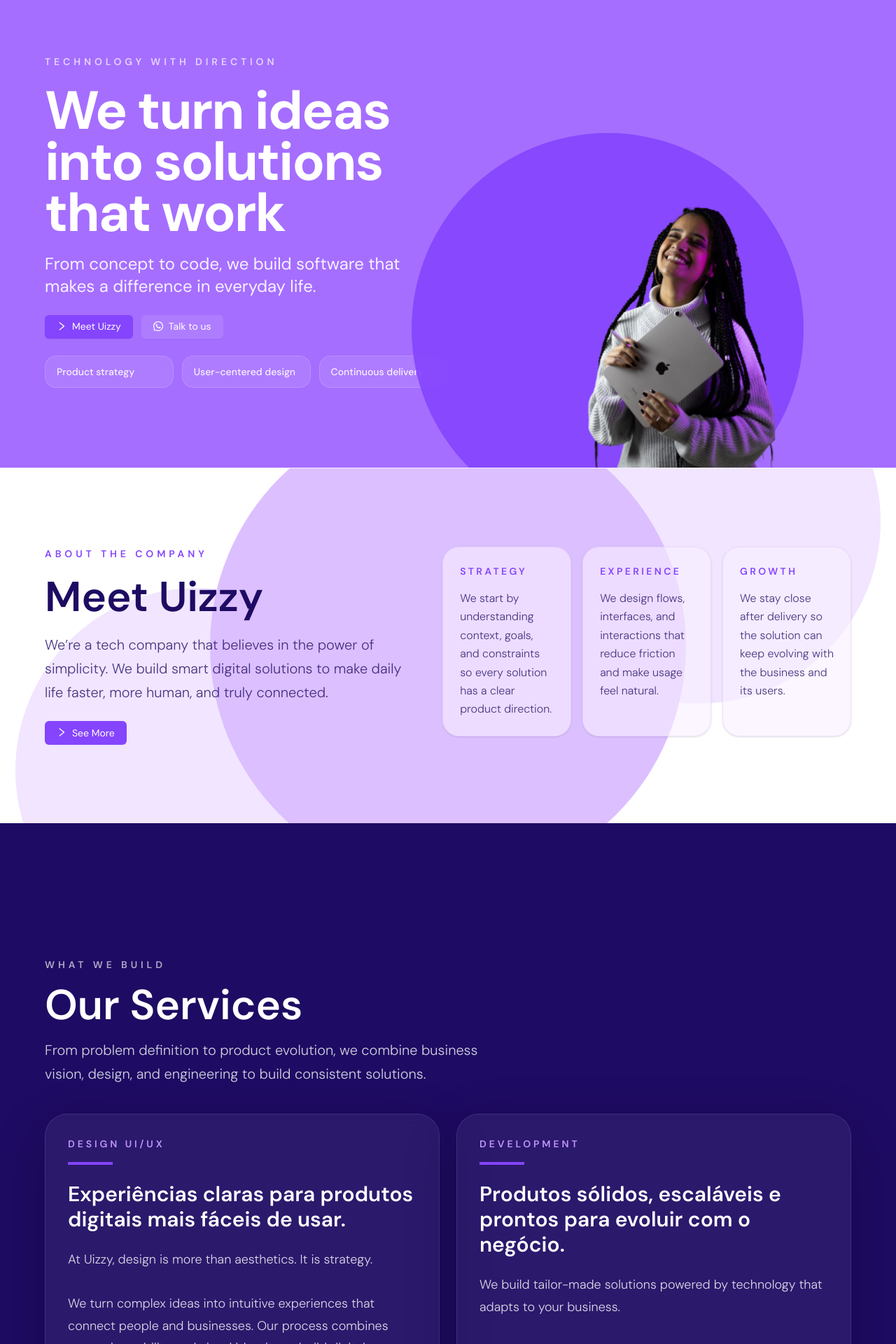
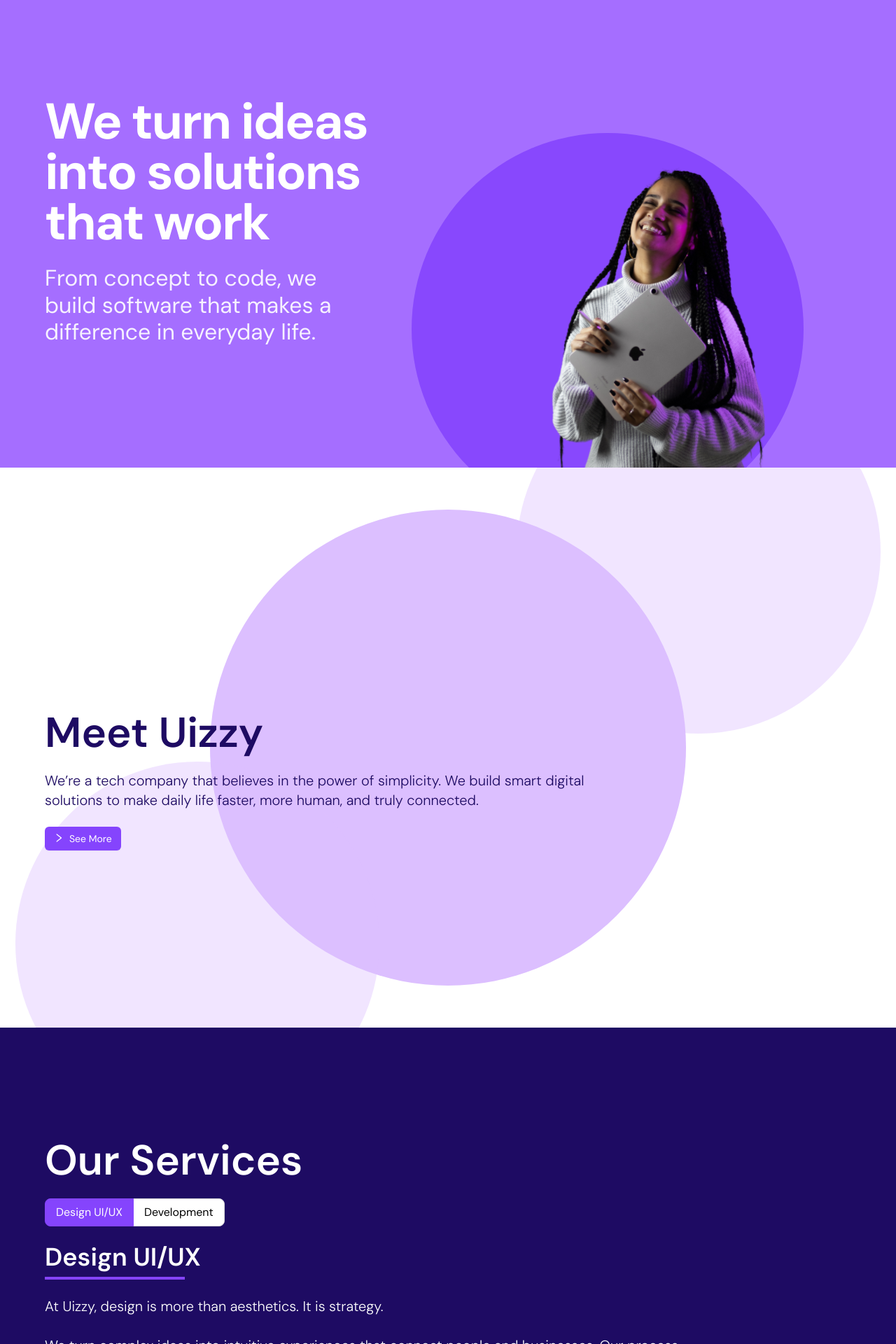
Before and after one commit to fernandamachado1/uizzy-site, a Next.js app: page /en in a window 1280 px wide. Shown: the part 180-2100 px from the top of the page at 70% size. Built offline with nearby package versions, Linux system fonts and the light colour scheme.

Commit message:
refactor

```diff
--- a/dictionaries/en/home.ts
+++ b/dictionaries/en/home.ts
@@ -1,26 +1,14 @@
 export default {
-    heroEyebrow: "Technology with direction",
     hero: "We turn ideas into solutions that work",
     heroDesc: "From concept to code, we build software that makes a difference in everyday life.",
-    heroPrimaryCta: "Meet Uizzy",
-    heroSecondaryCta: "Talk to us",
-    heroProof1: "Product strategy",
-    heroProof2: "User-centered design",
-    heroProof3: "Continuous delivery",
+    heroCtaPrimary: "Talk on WhatsApp",
+    heroCtaSecondary: "See services",
+    heroSupport: "Talk directly with our team to ask questions and find the best path for your project.",
 
     meetUizzy: "Meet Uizzy",
     meetUizzyDesc: "We’re a tech company that believes in the power of simplicity. We build smart digital solutions to make daily life faster, more human, and truly connected.",
-    aboutCard1Title: "Strategy",
-    aboutCard1Desc: "We start by understanding context, goals, and constraints so every solution has a clear product direction.",
-    aboutCard2Title: "Experience",
-    aboutCard2Desc: "We design flows, interfaces, and interactions that reduce friction and make usage feel natural.",
-    aboutCard3Title: "Growth",
-    aboutCard3Desc: "We stay close after delivery so the solution can keep evolving with the business and its users.",
-    aboutEyebrow: "About the company",
 
     ourServices: "Our Services",
-    servicesEyebrow: "What we build",
-    servicesIntro: "From problem definition to product evolution, we combine business vision, design, and engineering to build consistent solutions.",
     designDesc: `At Uizzy, design is more than aesthetics. It is strategy.
         <br/>
         <br/>
@@ -35,7 +23,6 @@ export default {
     uizzyTalksDesc: "Tips, trends, and conversations about design, technology, and innovation — from our team to you.",
 
     whereTitle: "Where we are",
-    contactEyebrow: "Contact and presence",
     whereDesc: "We’re based in Curitiba, Brazil, and we also work remotely. For in-person visits, we operate by appointment only.",
     whereCity: "Curitiba/PR — Brazil",
     whereScheduling: "Remote and in-person by appointment",
--- a/dictionaries/pt/home.ts
+++ b/dictionaries/pt/home.ts
@@ -1,26 +1,14 @@
 export default {
-    heroEyebrow: "Tecnologia com direção",
     hero: "Fazemos ideias se tornarem soluções que funcionam",
     heroDesc: "Do conceito ao código, criamos software que fazem a diferença na vida cotidiana",
-    heroPrimaryCta: "Conheça a Uizzy",
-    heroSecondaryCta: "Fale com a gente",
-    heroProof1: "Estratégia para produto",
-    heroProof2: "Design centrado em uso",
-    heroProof3: "Entrega com continuidade",
+    heroCtaPrimary: "Falar no WhatsApp",
+    heroCtaSecondary: "Ver serviços",
+    heroSupport: "Atendimento direto com nosso time para tirar dúvidas e entender o melhor caminho para o seu projeto.",
 
     meetUizzy: "Conheça a Uizzy",
     meetUizzyDesc: "Somos uma empresa de tecnologia que acredita no poder da simplicidade. Construímos soluções digitais inteligentes para tornar o dia a dia mais rápido, humano e verdadeiramente conectado.",
-    aboutCard1Title: "Estratégia",
-    aboutCard1Desc: "Começamos entendendo contexto, objetivo e restrições para transformar demandas em direção clara de produto.",
-    aboutCard2Title: "Experiência",
-    aboutCard2Desc: "Desenhamos fluxos, interfaces e interações que reduzem atrito e deixam o uso mais natural.",
-    aboutCard3Title: "Evolução",
-    aboutCard3Desc: "Acompanhamos a entrega para que a solução continue crescendo com o negócio e com as pessoas.",
-    aboutEyebrow: "Sobre a empresa",
 
     ourServices: "Nossos Serviços",
-    servicesEyebrow: "O que construímos",
-    servicesIntro: "Da definição do problema até a evolução do produto, unimos visão de negócio, design e engenharia para criar soluções consistentes.",
     designDesc: `Na Uizzy, design é mais do que estética. É estratégia.
         <br/>
         <br/>
@@ -35,7 +23,6 @@ export default {
     uizzyTalksDesc: "Dicas, tendências e conversas sobre design, tecnologia e inovação — da nossa equipe para você.",
 
     whereTitle: "Onde estamos",
-    contactEyebrow: "Contato e presença",
     whereDesc: "Nosso escritório fica em Curitiba/PR e também atendemos remotamente. Para visitas presenciais, trabalhamos somente com horário marcado.",
     whereCity: "Curitiba/PR — Brasil",
     whereScheduling: "Atendimento remoto e presencial com agendamento",
--- a/src/app/[locale]/HomeClient.tsx
+++ b/src/app/[locale]/HomeClient.tsx
@@ -4,38 +4,24 @@ import Ball from "@/components/Ball";
 import ButtonPrimary from "@/components/ButtonPrimary";
 // import Carousel from "@/components/carousel/Carousel";
 import { ClockCircleOutlined, EnvironmentOutlined, PhoneOutlined, RightOutlined, WhatsAppOutlined } from "@ant-design/icons";
+import { Radio } from "antd";
 import Image from "next/image";
 import Link from "next/link";
+import { useMemo, useState } from "react";
 
 export type HomeClientMessages = {
   _static: {
     seeMore: string;
   };
   home: {
-    heroEyebrow: string;
     hero: string;
     heroDesc: string;
-    heroPrimaryCta: string;
-    heroSecondaryCta: string;
-    heroProof1: string;
-    heroProof2: string;
-    heroProof3: string;
     meetUizzy: string;
     meetUizzyDesc: string;
-    aboutCard1Title: string;
-    aboutCard1Desc: string;
-    aboutCard2Title: string;
-    aboutCard2Desc: string;
-    aboutCard3Title: string;
-    aboutCard3Desc: string;
-    aboutEyebrow: string;
     ourServices: string;
-    servicesEyebrow: string;
-    servicesIntro: string;
     designDesc: string;
     development: string;
     developmentDesc: string;
-    contactEyebrow: string;
     whereTitle: string;
     whereDesc: string;
     whereCity: string;
@@ -54,41 +40,37 @@ const phoneUrl = "tel:+554130839600";
 export default function HomeClient({ messages }: { messages: HomeClientMessages }) {
   const t = messages.home;
 
+  const serviceCopy = useMemo(
+    () => ({
+      design: { title: "Design UI/UX", description: t.designDesc },
+      development: { title: t.development, description: t.developmentDesc },
+    }),
+    [t.designDesc, t.development, t.developmentDesc],
+  );
+
+  const [service, setService] = useState<{ title: string; description: string }>(serviceCopy.design);
+
+  function toggleService() {
+    if (service.title === "Design UI/UX") {
+      setService(serviceCopy.development);
+      return true;
+    }
+
+    setService(serviceCopy.design);
+    return true;
+  }
+
   return (
     <main>
       <section className="relative bg-primary-5 text-white min-h-[100dvh] overflow-hidden pt-[var(--header-height)]">
-        <div className="container mx-auto grid min-h-[calc(100dvh_-_var(--header-height))] grid-rows-[auto_1fr] gap-10 px-6 py-10 sm:px-8 lg:px-16 xl:grid-cols-[1.05fr_0.95fr] xl:grid-rows-1 xl:gap-14 xl:py-10">
-          <div className="flex flex-col justify-center gap-6 xl:max-w-[640px]">
-            <p className="text-sm font-semibold uppercase tracking-[0.35em] text-white/70">{t.heroEyebrow}</p>
-            <div className="space-y-5">
-              <h1 className="max-w-[12ch] font-[700] text-[clamp(2.9rem,7vw,4.8rem)] leading-[0.95] tracking-[-2px]">
-                {t.hero}
-              </h1>
-              <p className="max-w-[560px] text-[clamp(1.1rem,3vw,1.5rem)] font-[400] leading-[1.35] text-white/90">
-                {t.heroDesc}
-              </p>
+        <div className="container mx-auto grid min-h-[calc(100dvh_-_var(--header-height))] grid-rows-[auto_1fr] gap-10 px-6 pt-10 pb-0 sm:px-8 lg:px-16 xl:flex xl:flex-row xl:items-stretch xl:py-10">
+          <div className="flex flex-col justify-center xl:flex-1 xl:max-w-[520px]">
+            <h1 className="font-[700] text-[clamp(2.5rem,8vw,4.5rem)] leading-[1] tracking-[-2px]">{t.hero}</h1>
+            <p className="mt-6 max-w-[460px] text-[clamp(1.25rem,4vw,2rem)] font-[400] leading-[1.2] text-white/90">{t.heroDesc}</p>
           </div>
 
-            <div className="flex flex-col gap-3 sm:flex-row">
-              <Link href="about" className="w-full sm:w-max">
-                <ButtonPrimary text={t.heroPrimaryCta} icon={<RightOutlined />} bgColor="!bg-primary-6" className="!py-4 !px-4 w-full sm:w-auto" />
-              </Link>
-              <Link href={whatsappUrl} target="_blank" rel="noreferrer" className="w-full sm:w-max">
-                <ButtonPrimary text={t.heroSecondaryCta} icon={<WhatsAppOutlined />} bgColor="!bg-white/10" className="!py-4 !px-4 w-full sm:w-auto" />
-              </Link>
-            </div>
-
-            <div className="grid gap-3 sm:grid-cols-3">
-              {[t.heroProof1, t.heroProof2, t.heroProof3].map((item) => (
-                <div key={item} className="rounded-2xl border border-white/15 bg-white/10 px-4 py-3 text-sm font-medium text-white/90 backdrop-blur">
-                  {item}
-                </div>
-              ))}
-            </div>
-          </div>
-
-          <div className="self-end flex h-full justify-center xl:h-auto xl:items-end xl:justify-end">
-            <div className="relative h-full max-h-[calc(100dvh_-_var(--header-height))] w-full max-w-[420px] sm:max-w-[560px] lg:max-w-[680px] xl:max-w-[760px]">
+          <div className="self-end h-full flex justify-center xl:h-auto xl:flex-1 xl:items-end xl:justify-end">
+            <div className="relative h-full max-h-[calc(100dvh_-_var(--header-height))] w-full max-w-[420px] sm:max-w-[560px] lg:max-w-[680px] xl:max-w-[780px]">
               <div
                 className="absolute right-[-88px] bottom-[-84px] h-[clamp(280px,88vw,560px)] w-[clamp(280px,88vw,560px)] rounded-full bg-primary-6 opacity-90 sm:right-[30px] sm:bottom-[-120px] xl:right-[68px] xl:bottom-[-122px]"
                 aria-hidden
@@ -110,37 +92,20 @@ export default function HomeClient({ messages }: { messages: HomeClientMessages
         </div>
       </section>
 
-      <section id="about" className="bg-white dark:bg-black text-primary-10 relative z-1 overflow-hidden border-t border-primary-3/30 dark:border-primary-3/15">
-        <div className="container px-6 py-20 sm:px-8 lg:px-16 lg:py-28">
-          <div className="grid gap-10 lg:grid-cols-[0.95fr_1.05fr] lg:items-start">
-            <div className="space-y-6">
-              <p className="text-sm font-semibold uppercase tracking-[0.35em] text-primary-6">{t.aboutEyebrow}</p>
-              <h2 className="max-w-[12ch] text-5xl/[96%] font-semibold lg:text-6xl/[92%]">
-                {t.meetUizzy}
-              </h2>
-              <p className="max-w-[560px] text-lg font-light leading-[1.7] text-primary-10/80 lg:text-xl">
-                {t.meetUizzyDesc}
-              </p>
+      <section className="bg-white dark:bg-black text-primary-10 relative z-1 overflow-hidden min-h-[100dvh] pt-[var(--header-height)]">
+        <div className="container flex flex-col py-24 px-8 lg:py-32 lg:px-16 xl:py-48 justify-center min-h-[calc(100dvh_-_var(--header-height))]">
+          <h2 className="text-6xl/[92%] font-semibold max-w-10 lg:text-6xl lg:max-w-none">{t.meetUizzy}</h2>
+
+          <p className="max-w-[80%] font-light my-6 text-xl lg:text-xl lg:max-w-[70%]">{t.meetUizzyDesc}</p>
+
           <Link href="about" className="w-max">
-                <ButtonPrimary text={messages._static.seeMore} icon={<RightOutlined />} bgColor="!bg-primary-6" className="!py-4 !px-4" />
+            <ButtonPrimary
+              text={messages._static.seeMore}
+              icon={<RightOutlined />}
+              bgColor="!bg-primary-6"
+              className="!py-4 !px-3"
+            />
           </Link>
-            </div>
-
-            <div className="grid gap-4 sm:grid-cols-2 xl:grid-cols-3">
-              <div className="rounded-3xl border border-primary-3/40 bg-primary-1/60 p-6 shadow-sm dark:border-primary-3/15 dark:bg-white/5">
-                <p className="text-sm font-semibold uppercase tracking-[0.24em] text-primary-6">{t.aboutCard1Title}</p>
-                <p className="mt-4 text-base font-light leading-[1.65] text-primary-10/80 dark:text-[#F3E8FF]/82">{t.aboutCard1Desc}</p>
-              </div>
-              <div className="rounded-3xl border border-primary-3/40 bg-primary-1/60 p-6 shadow-sm dark:border-primary-3/15 dark:bg-white/5">
-                <p className="text-sm font-semibold uppercase tracking-[0.24em] text-primary-6">{t.aboutCard2Title}</p>
-                <p className="mt-4 text-base font-light leading-[1.65] text-primary-10/80 dark:text-[#F3E8FF]/82">{t.aboutCard2Desc}</p>
-              </div>
-              <div className="rounded-3xl border border-primary-3/40 bg-primary-1/60 p-6 shadow-sm dark:border-primary-3/15 dark:bg-white/5 sm:col-span-2 xl:col-span-1">
-                <p className="text-sm font-semibold uppercase tracking-[0.24em] text-primary-6">{t.aboutCard3Title}</p>
-                <p className="mt-4 text-base font-light leading-[1.65] text-primary-10/80 dark:text-[#F3E8FF]/82">{t.aboutCard3Desc}</p>
-              </div>
-            </div>
-          </div>
         </div>
 
         <Ball
@@ -158,58 +123,41 @@ export default function HomeClient({ messages }: { messages: HomeClientMessages
         />
       </section>
 
-      <section id="services" className="bg-[#1E0B63] text-white min-h-[100dvh] pt-[var(--header-height)]">
-        <div className="container flex min-h-[calc(100dvh_-_var(--header-height))] flex-col gap-10 px-6 py-20 sm:px-8 lg:px-16 lg:py-24">
-          <div className="max-w-[760px] space-y-5">
-            <p className="text-sm font-semibold uppercase tracking-[0.35em] text-white/65">{t.servicesEyebrow}</p>
-            <h2 className="text-5xl/[96%] font-semibold lg:text-6xl/[92%]">{t.ourServices}</h2>
-            <p className="max-w-[620px] text-lg font-light leading-[1.7] text-white/80 lg:text-xl">
-              {t.servicesIntro}
-            </p>
-          </div>
+      <section className="bg-[#1E0B63] text-white min-h-[100dvh] pt-[var(--header-height)]">
+        <div className="container py-12 px-8 lg:py-16 lg:px-16 flex flex-col min-h-[calc(100dvh_-_var(--header-height))]">
+          <h2 className="text-6xl/[92%] font-semibold max-w-10 lg:text-6xl lg:max-w-none">{t.ourServices}</h2>
 
-          <div className="grid gap-6 xl:grid-cols-2">
-            <article className="rounded-[2rem] border border-white/10 bg-white/6 p-7 shadow-[0_24px_80px_rgba(0,0,0,0.2)] backdrop-blur-sm lg:p-8">
-              <p className="text-sm font-semibold uppercase tracking-[0.28em] text-primary-4">Design UI/UX</p>
-              <div className="mt-4 h-1 w-16 bg-primary-6" />
-              <p className="mt-6 text-2xl font-semibold lg:text-3xl">Experiências claras para produtos digitais mais fáceis de usar.</p>
-              <div className="mt-6 space-y-5 text-lg font-light leading-[1.75] text-white/82" dangerouslySetInnerHTML={{ __html: t.designDesc }} />
-            </article>
+          <Radio.Group defaultValue="design" buttonStyle="solid" className="!my-6" size="large" onChange={() => toggleService()}>
+            <Radio.Button value="design">Design UI/UX</Radio.Button>
+            <Radio.Button value="development">{t.development}</Radio.Button>
+          </Radio.Group>
 
-            <article className="rounded-[2rem] border border-white/10 bg-white/6 p-7 shadow-[0_24px_80px_rgba(0,0,0,0.2)] backdrop-blur-sm lg:p-8">
-              <p className="text-sm font-semibold uppercase tracking-[0.28em] text-primary-4">{t.development}</p>
-              <div className="mt-4 h-1 w-16 bg-primary-6" />
-              <p className="mt-6 text-2xl font-semibold lg:text-3xl">Produtos sólidos, escaláveis e prontos para evoluir com o negócio.</p>
-              <div className="mt-6 space-y-5 text-lg font-light leading-[1.75] text-white/82" dangerouslySetInnerHTML={{ __html: t.developmentDesc }} />
-            </article>
-          </div>
+          <p className="text-2xl font-semibold lg:text-4xl">{service.title}</p>
+          <div className="h-1 w-20 bg-primary-6 mb-6 mt-1 lg:mt-2 lg:w-50"></div>
+
+          <p className="text-lg max-w-[75%] lg:text-xl lg:max-w-[85%] font-light" dangerouslySetInnerHTML={{ __html: service.description }} />
         </div>
       </section>
 
-      <section id="contact" className="bg-white dark:bg-black text-primary-10 dark:text-[#F3E8FF] relative overflow-hidden border-t border-primary-3/40 dark:border-primary-3/20">
-        <div className="container px-6 py-20 sm:px-8 lg:px-16 lg:py-24">
-          <div className="grid gap-10 lg:grid-cols-[0.95fr_1.05fr] lg:items-start">
-            <div className="space-y-6">
-              <p className="text-sm font-semibold uppercase tracking-[0.35em] text-primary-6">{t.contactEyebrow}</p>
-              <h2 className="text-5xl/[96%] font-semibold lg:text-6xl/[92%]">{t.whereTitle}</h2>
-              <p className="max-w-[560px] text-lg font-light leading-[1.75] text-primary-10/80 dark:text-[#F3E8FF]/82 lg:text-xl">
-                {t.whereDesc}
-              </p>
+      <section className="bg-white dark:bg-black text-primary-10 dark:text-[#F3E8FF] relative overflow-hidden border-t border-primary-3/40 dark:border-primary-3/20">
+        <div className="container px-8 py-16 lg:px-16 lg:py-24">
+          <div className="grid gap-10 lg:grid-cols-12 lg:items-start">
+            <div className="lg:col-span-5">
+              <h2 className="text-5xl/[100%] font-semibold lg:text-6xl/[92%]">{t.whereTitle}</h2>
 
-              <div className="grid gap-4 sm:grid-cols-2">
-                <div className="rounded-2xl border border-primary-3/40 bg-primary-1/60 p-5 dark:border-primary-3/20 dark:bg-white/5">
+              {/* <p className="mt-5 text-lg font-light text-primary-10/80 dark:text-[#F3E8FF]/85 lg:text-xl">{t.whereDesc}</p> */}
+
+              <div className="mt-7 flex flex-col gap-3">
                 <div className="flex items-start gap-3">
                   <EnvironmentOutlined className="mt-1 text-primary-6 dark:text-primary-9" />
                   <p className="text-base font-light lg:text-lg">{t.whereCity}</p>
                 </div>
-                </div>
-                <div className="rounded-2xl border border-primary-3/40 bg-primary-1/60 p-5 dark:border-primary-3/20 dark:bg-white/5">
+
                 <div className="flex items-start gap-3">
                   <ClockCircleOutlined className="mt-1 text-primary-6 dark:text-primary-9" />
                   <p className="text-base font-light lg:text-lg">{t.whereScheduling}</p>
                 </div>
-                </div>
-                <div className="rounded-2xl border border-primary-3/40 bg-primary-1/60 p-5 dark:border-primary-3/20 dark:bg-white/5">
+
                 <div className="flex items-start gap-3">
                   <WhatsAppOutlined className="mt-1 text-primary-6 dark:text-primary-9" />
                   <p className="text-base font-light lg:text-lg">
@@ -224,8 +172,7 @@ export default function HomeClient({ messages }: { messages: HomeClientMessages
                     </Link>
                   </p>
                 </div>
-                </div>
-                <div className="rounded-2xl border border-primary-3/40 bg-primary-1/60 p-5 dark:border-primary-3/20 dark:bg-white/5">
+
                 <div className="flex items-start gap-3">
                   <PhoneOutlined className="mt-1 text-primary-6 dark:text-primary-9" />
                   <p className="text-base font-light lg:text-lg">
@@ -239,15 +186,14 @@ export default function HomeClient({ messages }: { messages: HomeClientMessages
                   </p>
                 </div>
               </div>
-              </div>
 
-              <Link href={mapsQueryUrl} target="_blank" rel="noreferrer" className="inline-block w-max">
-                <ButtonPrimary text={t.whereCta} icon={<RightOutlined />} bgColor="!bg-primary-6" className="!py-4 !px-4" />
+              <Link href={mapsQueryUrl} target="_blank" rel="noreferrer" className="mt-8 inline-block w-max">
+                <ButtonPrimary text={t.whereCta} icon={<RightOutlined />} bgColor="!bg-primary-6" className="!py-4 !px-3" />
               </Link>
             </div>
 
-            <div className="lg:pt-3">
-              <div className="overflow-hidden rounded-[2rem] border border-primary-3/50 bg-white shadow-[0_24px_80px_rgba(0,0,0,0.12)] dark:border-primary-3/20 dark:bg-black">
+            <div className="lg:col-span-7">
+              <div className="overflow-hidden rounded-2xl border border-primary-3/50 bg-white shadow-[0_24px_80px_rgba(0,0,0,0.12)] dark:border-primary-3/20 dark:bg-black">
                 <iframe
                   src={mapsEmbedUrl}
                   width="100%"
--- a/src/app/[locale]/page.tsx
+++ b/src/app/[locale]/page.tsx
@@ -33,30 +33,14 @@ export default async function Home({ params }: LocaleProps) {
       seeMore: tStatic("seeMore"),
     },
     home: {
-      heroEyebrow: tHome("heroEyebrow"),
       hero: tHome("hero"),
       heroDesc: tHome("heroDesc"),
-      heroPrimaryCta: tHome("heroPrimaryCta"),
-      heroSecondaryCta: tHome("heroSecondaryCta"),
-      heroProof1: tHome("heroProof1"),
-      heroProof2: tHome("heroProof2"),
-      heroProof3: tHome("heroProof3"),
       meetUizzy: tHome("meetUizzy"),
       meetUizzyDesc: tHome("meetUizzyDesc"),
-      aboutCard1Title: tHome("aboutCard1Title"),
-      aboutCard1Desc: tHome("aboutCard1Desc"),
-      aboutCard2Title: tHome("aboutCard2Title"),
-      aboutCard2Desc: tHome("aboutCard2Desc"),
-      aboutCard3Title: tHome("aboutCard3Title"),
-      aboutCard3Desc: tHome("aboutCard3Desc"),
-      aboutEyebrow: tHome("aboutEyebrow"),
       ourServices: tHome("ourServices"),
-      servicesEyebrow: tHome("servicesEyebrow"),
-      servicesIntro: tHome("servicesIntro"),
       designDesc: tHome("designDesc"),
       development: tHome("development"),
       developmentDesc: tHome("developmentDesc"),
-      contactEyebrow: tHome("contactEyebrow"),
       whereTitle: tHome("whereTitle"),
       whereDesc: tHome("whereDesc"),
       whereCity: tHome("whereCity"),
```
Lines whose indentation alone changed are shown as unchanged.
